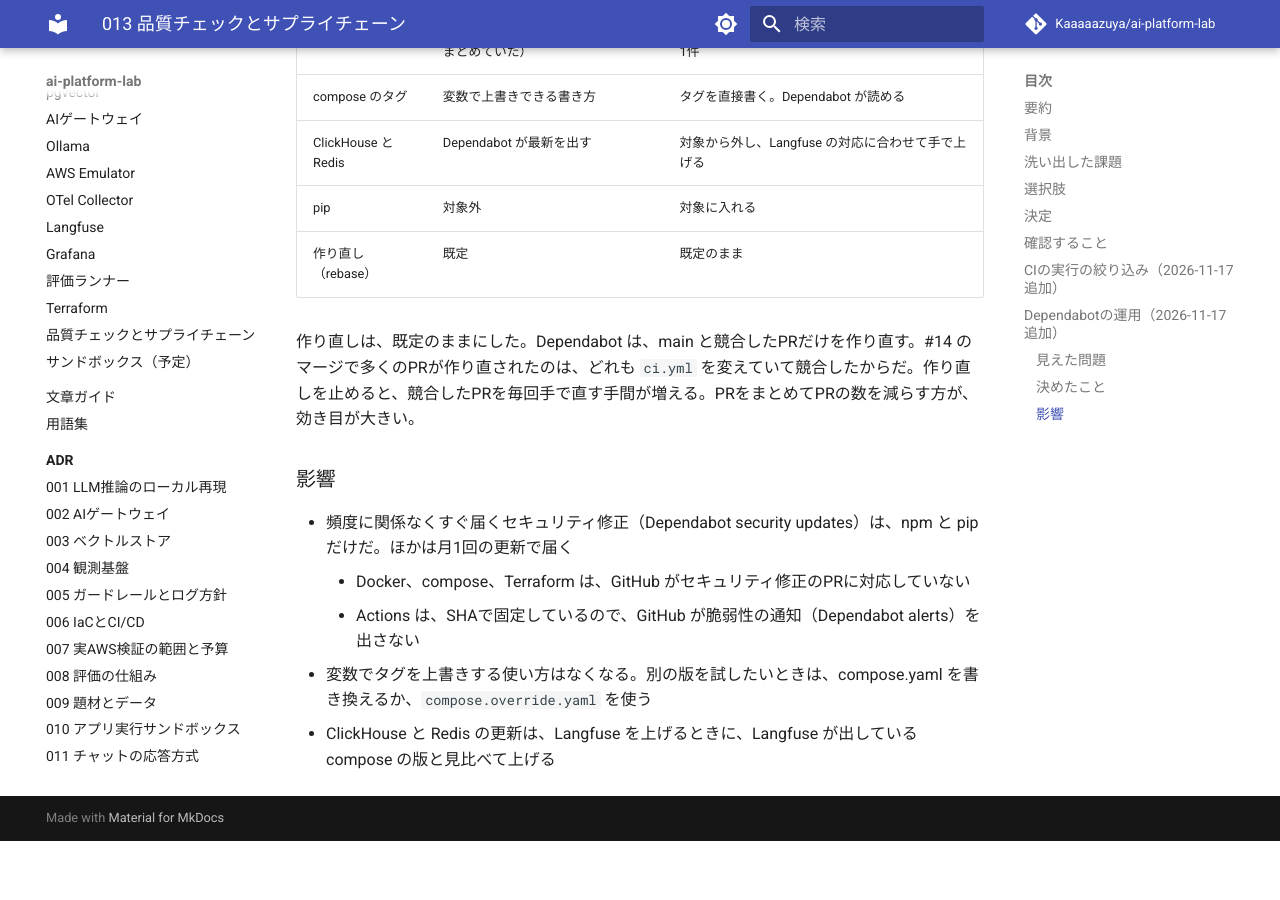
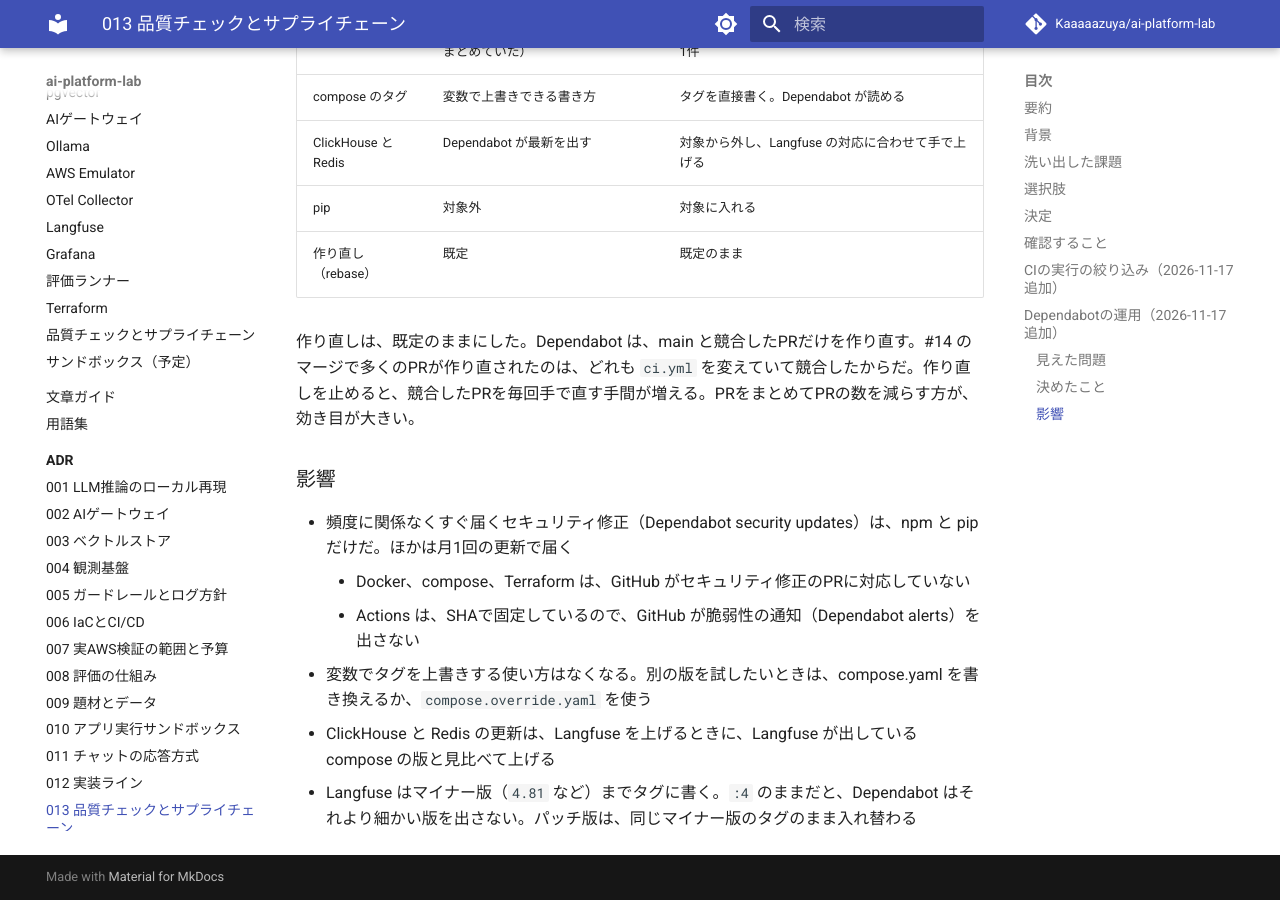
Before and after one commit to Kaaaaazuya/ai-platform-lab, an MkDocs documentation site: the page built from docs/adr/0013-dev-quality-supply-chain.md, in a window 1280 px wide and 900 px high, scrolled down 4905 px. Built offline with MkDocs 1.6.1 and Material for MkDocs 9.7.7, drawn with Linux system fonts in a browser that asks for light colours; comment, search, counter and statistics services are not loaded; before the commit the page ends 5746 px from its top, so only the background shows below that.

Commit message:
chore: pin Langfuse images to the minor version
Co-Authored-By: Claude Opus 5.5 <noreply@anthropic.com>
Claude-Session: https://claude.ai/code/session_01RvGuop5SsmDaHxnBm3XBxt

```diff
--- a/compose.yaml
+++ b/compose.yaml
@@ -159,14 +159,14 @@ services:
 
   # ---------- Langfuse ----------
   langfuse-worker:
-    image: docker.langfuse.com/langfuse/langfuse-worker:4
+    image: docker.langfuse.com/langfuse/langfuse-worker:4.81
     restart: unless-stopped
     depends_on: *langfuse-depends
     environment:
       <<: *langfuse-env
 
   langfuse-web:
-    image: docker.langfuse.com/langfuse/langfuse:4
+    image: docker.langfuse.com/langfuse/langfuse:4.81
     restart: unless-stopped
     depends_on: *langfuse-depends
     ports:
--- a/docs/adr/0013-dev-quality-supply-chain.md
+++ b/docs/adr/0013-dev-quality-supply-chain.md
@@ -142,3 +142,4 @@ M3までは型チェックとテスト、`terraform fmt` しかなく、リン
     - Actions は、SHAで固定しているので、GitHub が脆弱性の通知（Dependabot alerts）を出さない
 - 変数でタグを上書きする使い方はなくなる。別の版を試したいときは、compose.yaml を書き換えるか、`compose.override.yaml` を使う
 - ClickHouse と Redis の更新は、Langfuse を上げるときに、Langfuse が出している compose の版と見比べて上げる
+- Langfuse はマイナー版（`4.81` など）までタグに書く。`:4` のままだと、Dependabot はそれより細かい版を出さない。パッチ版は、同じマイナー版のタグのまま入れ替わる
```
